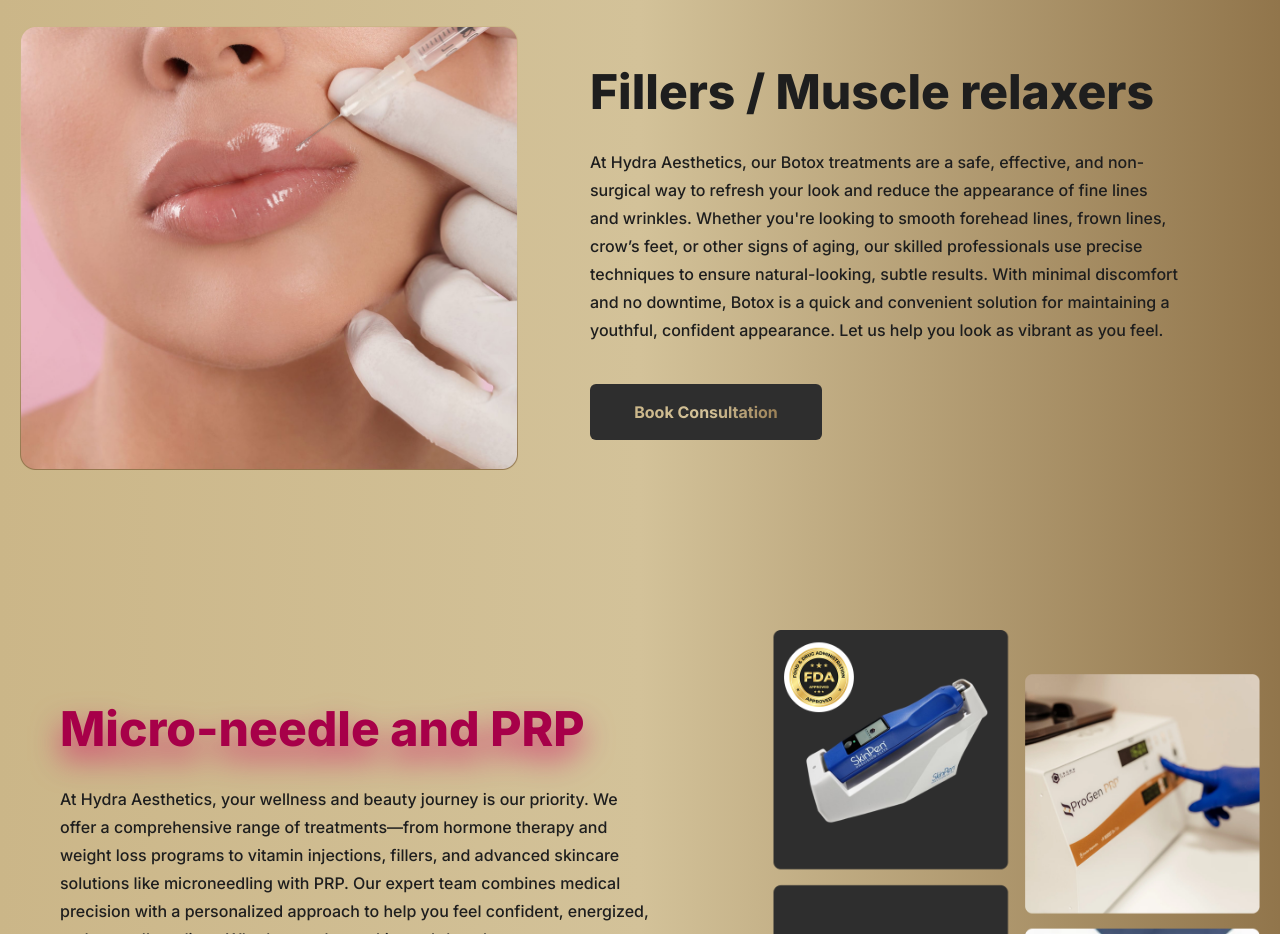
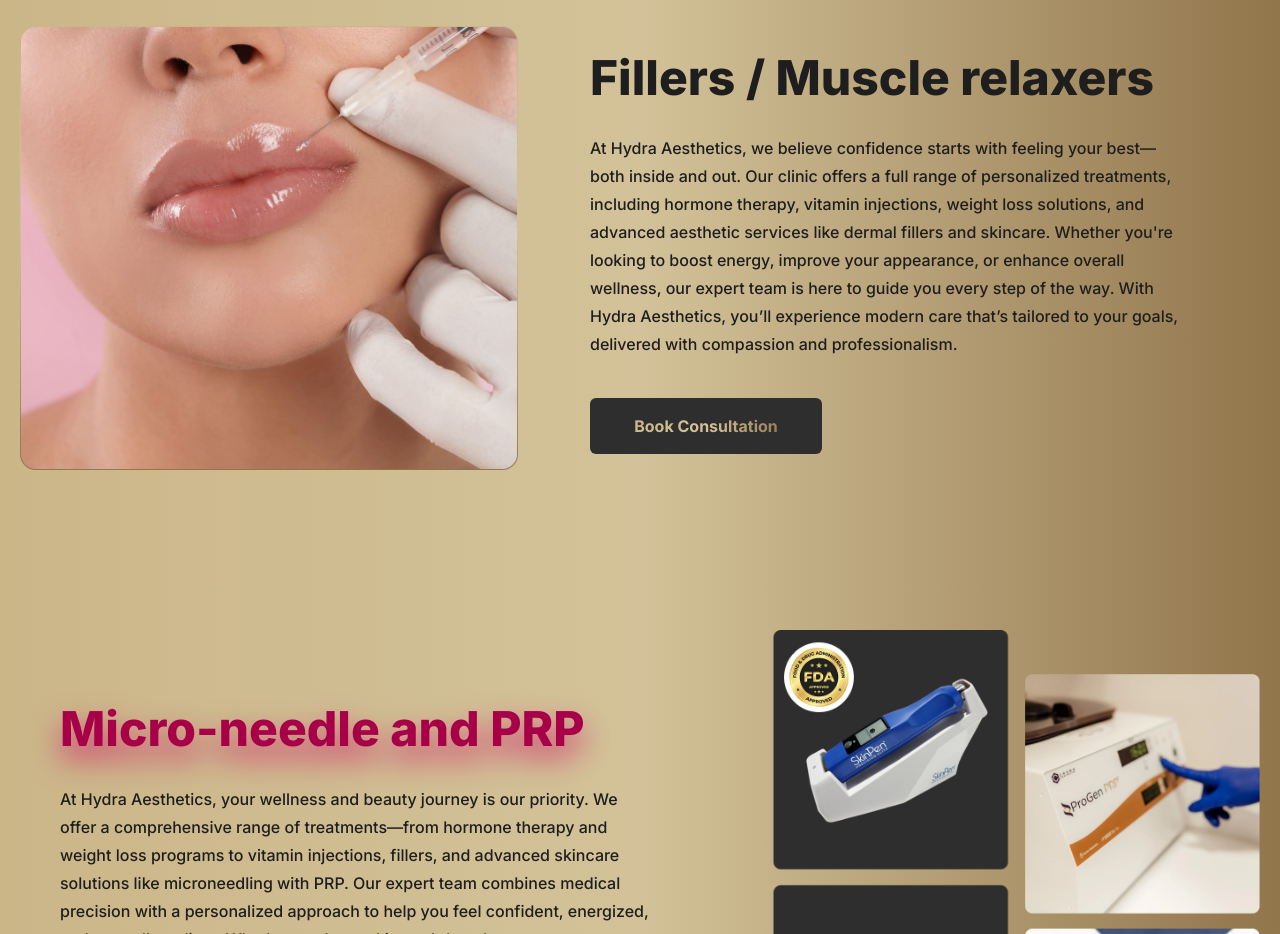
Before and after one commit to jihansofts/HydrAaesthetis, a Next.js app: page / in a window 1280 px wide. Shown: the part 8300-9234 px from the top of the page. Built offline with nearby package versions, Linux system fonts and the light colour scheme.

Commit message:
update content

```diff
--- a/src/components/home/BotoxSection.tsx
+++ b/src/components/home/BotoxSection.tsx
@@ -38,7 +38,7 @@ export default function BotoxSection() {
             title="Fillers / Muscle relaxers"
             image="/images/face2.png"
             buttonText="Book Consultation"
-            desc="At Hydra Aesthetics, our Botox treatments are a safe, effective, and non-surgical way to refresh your look and reduce the appearance of fine lines and wrinkles. Whether you're looking to smooth forehead lines, frown lines, crow’s feet, or other signs of aging, our skilled professionals use precise techniques to ensure natural-looking, subtle results. With minimal discomfort and no downtime, Botox is a quick and convenient solution for maintaining a youthful, confident appearance. Let us help you look as vibrant as you feel."
+            desc="At Hydra Aesthetics, we believe confidence starts with feeling your best—both inside and out. Our clinic offers a full range of personalized treatments, including hormone therapy, vitamin injections, weight loss solutions, and advanced aesthetic services like dermal fillers and skincare. Whether you're looking to boost energy, improve your appearance, or enhance overall wellness, our expert team is here to guide you every step of the way. With Hydra Aesthetics, you’ll experience modern care that’s tailored to your goals, delivered with compassion and professionalism."
             contentColor="text-[#1E1E1E]"
             textColor="text-gradient"
             bgBtnColor="bg-bgColor"
```
